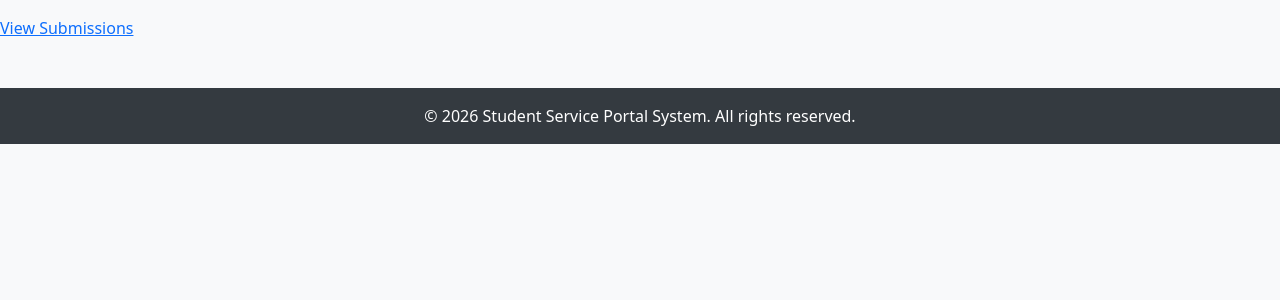
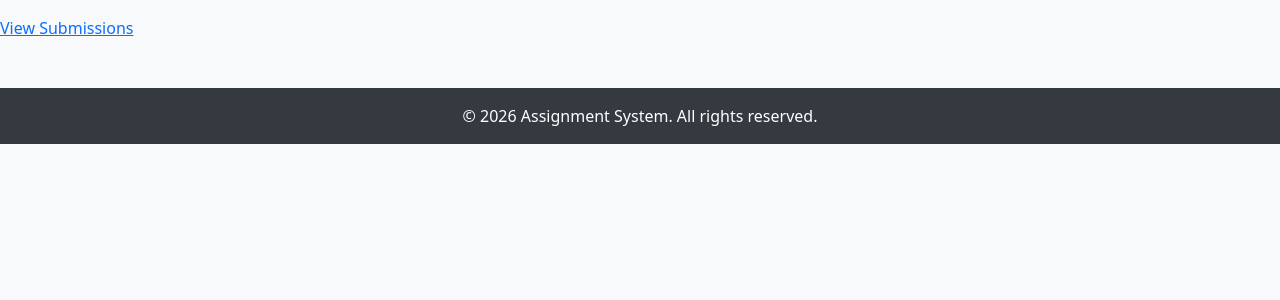
Before and after one commit to iqzahtml/assignment-system, a PHP site: page /admin/dashboard.php in a window 1280 px wide. Shown: the part 134-434 px from the top of the page. Run offline with PHP 8.4, Linux system fonts and the light colour scheme.

Commit message:
Update footer.php

```diff
--- a/includes/footer.php
+++ b/includes/footer.php
@@ -9,7 +9,7 @@
     </div>
 <footer class="text-white text-center py-3 mt-5" background: #595959>
     <div class="container">
-        <p class="mb-0">&copy; <?php echo date('Y'); ?> Student Service Portal System. All rights reserved.</p>
+        <p class="mb-0">&copy; <?php echo date('Y'); ?> Assignment System. All rights reserved.</p>
     </div>
 </footer>
 </body>
```
